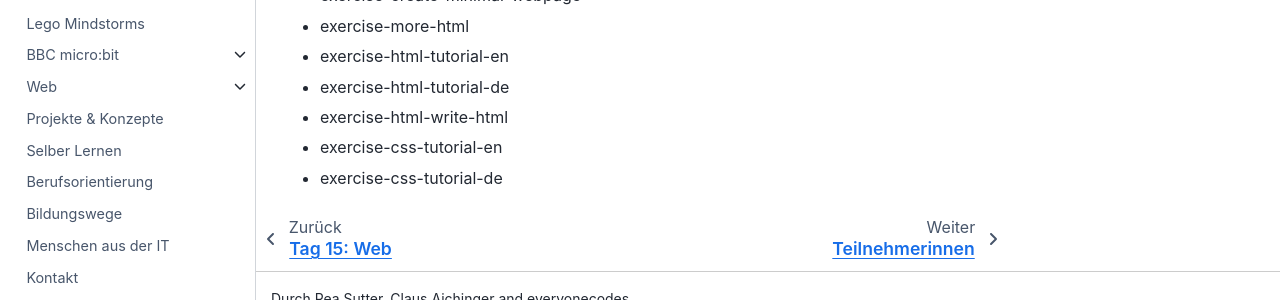
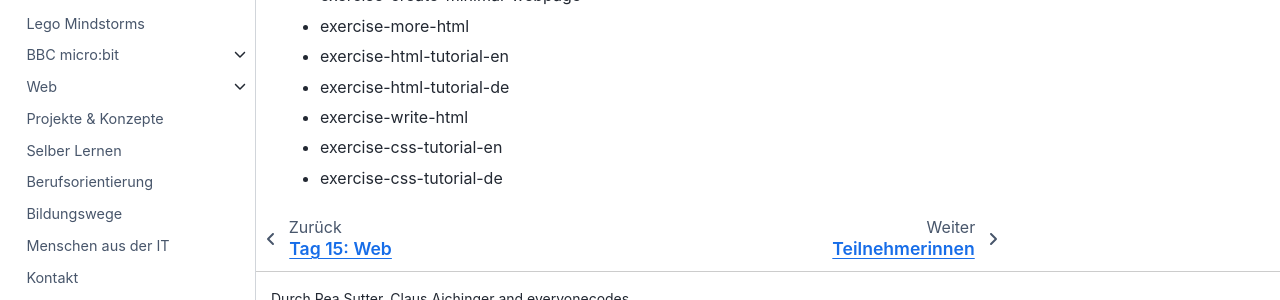
Before and after one commit to ec-mentors/IT-ist-das-was-fuer-mich-i05, a Sphinx documentation site: the page built from source/course/day_16_and_17_html_css_intro/index.md, in a window 1280 px wide and 900 px high, scrolled down 722 px. Shown: the part 551-851 px from the top of the window. Built offline with Sphinx 7.4.7 and the Sphinx Book theme 1.1.4, drawn with Linux system fonts in a browser that asks for light colours.

Commit message:
fix broken link

```diff
--- a/source/course/day_16_and_17_html_css_intro/index.md
+++ b/source/course/day_16_and_17_html_css_intro/index.md
@@ -25,6 +25,6 @@
 - {ref}`exercise-more-html`
 - {ref}`exercise-html-tutorial-en`
 - {ref}`exercise-html-tutorial-de`
-- {ref}`exercise-html-write-html`
+- {ref}`exercise-write-html`
 - {ref}`exercise-css-tutorial-en`
 - {ref}`exercise-css-tutorial-de`
```
Also changed, not shown: source/course/day_16_and_17_html_css_intro/slides.md (+0 -1 lines).
